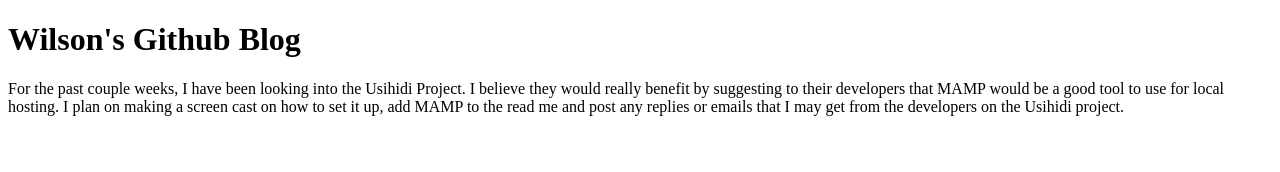
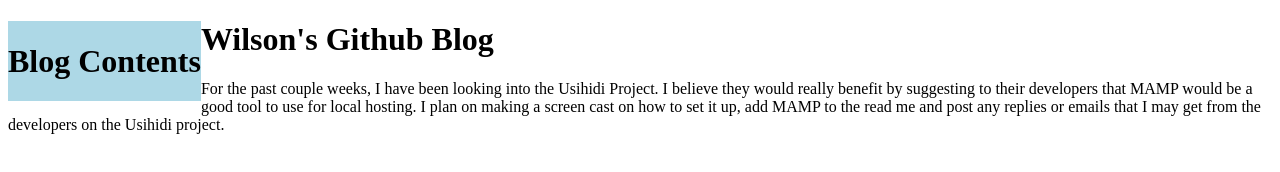
Before and after one commit to Wilsonkho/Wilsonkho.github.io, a plain HTML site: page index.html in a window 1280 px wide. Drawn offline with Linux system fonts and the light colour scheme.

Commit message:
intial page setup

```diff
--- a/index.html
+++ b/index.html
@@ -1,8 +1,16 @@
 <!DOCTYPE html>
 <html>
+<style>
+#side-bar{
+	background-color: lightblue;
+	float: left;
+	height: 100%;
+}
+</style>
 
 <body>
 
+<div id="side-bar"> <H1>Blog Contents</H1></div>
 <h1>Wilson's Github Blog</h1>
 <p>For the past couple weeks, I have been looking into the Usihidi Project. I believe they would really benefit by suggesting to their developers that MAMP would be a good tool to use for local hosting. I plan on making a screen cast on how to set it up, add MAMP to the read me and post any replies or emails that I may get from the developers on the Usihidi project.</p>
 
```
